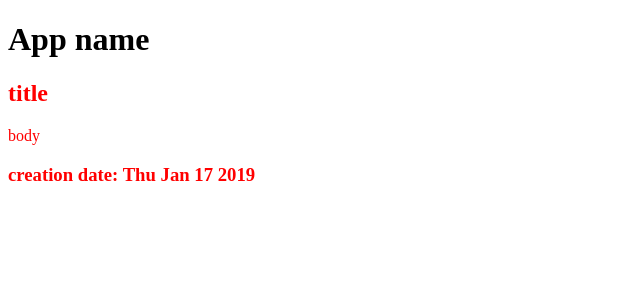
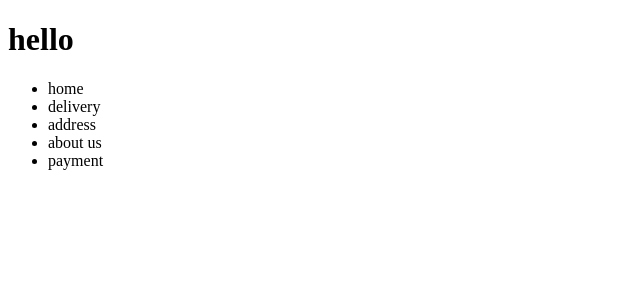
Before and after one commit to zbralex/react, a React (Create React App) app in the folder react-ui/: page / in a window 1280 px wide. Shown: the top 300 px of the page, without its empty margins (0-640 px from the left). Built offline with nearby package versions, Linux system fonts and the light colour scheme.

Commit message:
попробовал собрать список, вывести заголовок

```diff
--- /dev/null
+++ b/react-ui/src/components/App.jsx
@@ -0,0 +1,14 @@
+import React from 'react'
+import Footer from './Footer'
+
+
+
+function App() {
+    return (
+        <div>
+            <h1>hello</h1>
+            <Footer />
+        </div>
+    );
+}
+export default App
--- /dev/null
+++ b/react-ui/src/components/Footer.jsx
@@ -0,0 +1,25 @@
+import React from 'react'
+
+function Footer() {
+    const footerList = {
+        home: 'home',
+        delivery: 'delivery',
+        address: 'address',
+        about: 'about us',
+        payment: 'payment'
+
+    }
+ return (
+     <footer>
+         <ul>
+             <li>{footerList.home}</li>
+             <li>{footerList.delivery}</li>
+             <li>{footerList.address}</li>
+             <li>{footerList.about}</li>
+             <li>{footerList.payment}</li>
+         </ul>
+     </footer>
+ )
+}
+
+export default Footer
--- a/react-ui/src/index.js
+++ b/react-ui/src/index.js
@@ -1,24 +1,6 @@
 import React from 'react'
 import {render} from 'react-dom'
-
-function Article() {
-    const body = <section>body</section>
-    return (
-        <div className='hello' style={{color: 'red'}}>
-        <h2>title</h2>
-        {body}
-        <h3>creation date: {(new Date()).toDateString()}</h3>
-        </div>
-    )
-}
-
-function App() {
-    return (
-        <div>
-            <h1>App name</h1>
-            <Article />
-        </div>
-    )
-}
+import App from './components/App'
+import Footer from './components/Footer'
 
 render (<App/>, document.getElementById('root'))
```
Also changed, not shown: 1 other file (tests, documents, lock files or other folders).
